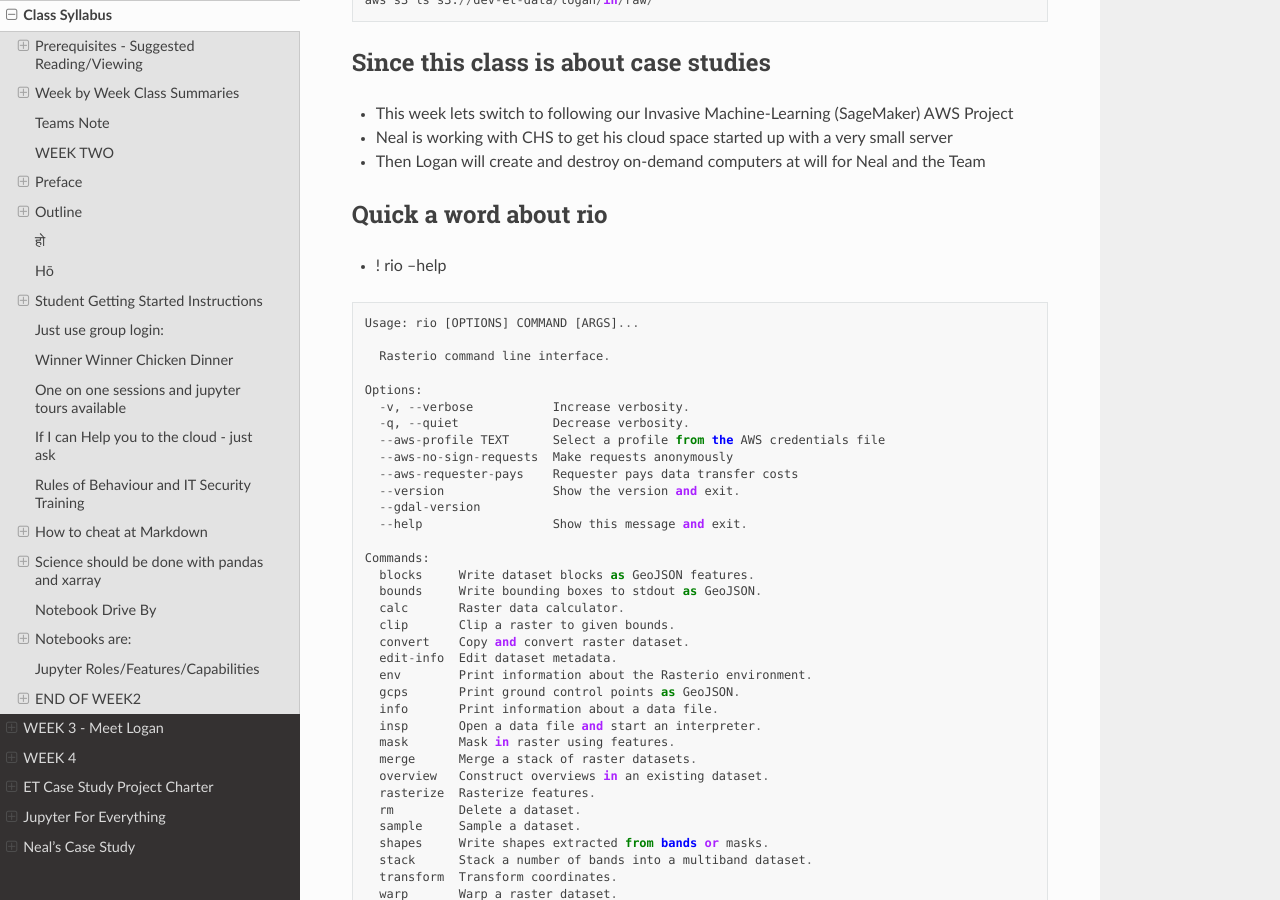
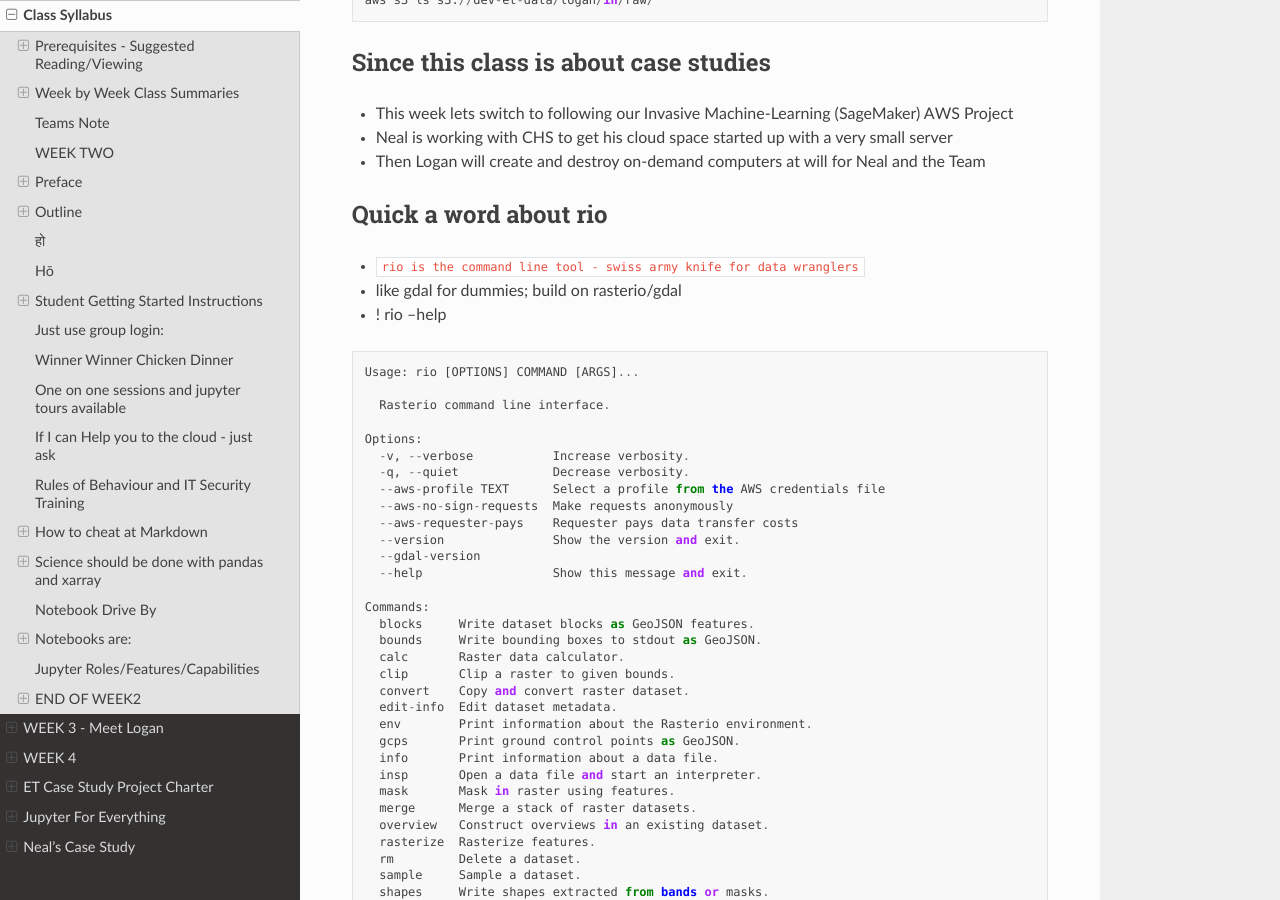
Before and after one commit to tonybutzer/harmony, a Sphinx documentation site: the page built from documentation/source/00weekbyweek.md, in a window 1280 px wide and 900 px high, scrolled down 13999 px. Built offline with Sphinx 7.4.7 and the Read the Docs theme 2.0.0, drawn with Linux system fonts in a browser that asks for light colours; pages that are not in the unit, such as notebooks, are missing from menus; some of the changed text lies outside the part shown.

````diff
--- a/documentation/source/00weekbyweek.md
+++ b/documentation/source/00weekbyweek.md
@@ -487,6 +487,9 @@ aws s3 ls s3://dev-et-data/logan/in/raw/
 
 ## Quick a word about rio
 
+- `rio is the command line tool - swiss army knife for data wranglers`
+- like gdal for dummies; build on rasterio/gdal
+
 - ! rio --help
 
 ```
````
Also changed, not shown: other parts of documentation/source/00weekbyweek.md (+3 -0 lines).
